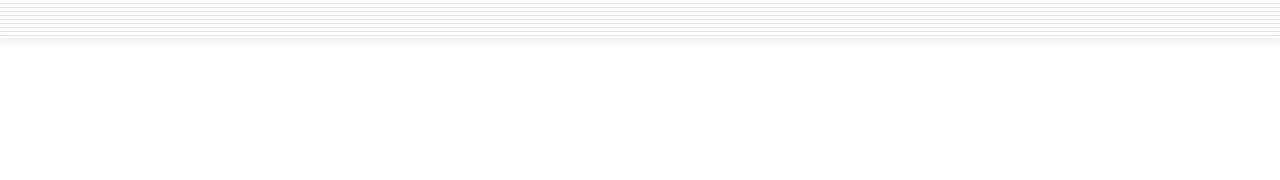
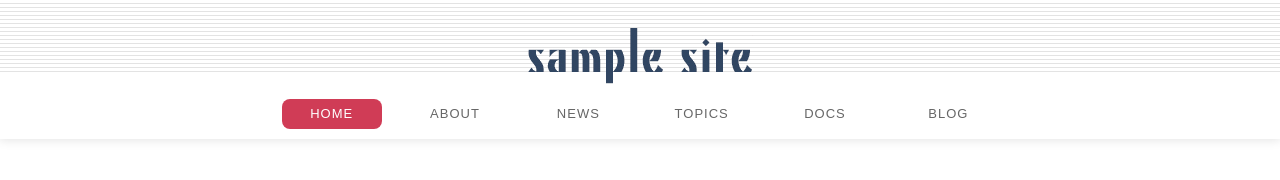
Before and after one commit to hagiyaboy/Sample01_standardLayout, a plain HTML site: page index02.html in a window 1280 px wide. Drawn offline with Linux system fonts and the light colour scheme.

Commit message:
[EDIT]20220322

```diff
--- a/css/style02.css
+++ b/css/style02.css
@@ -54,3 +54,44 @@ a:link, a:visited, a:hover, a:active {
     height: 500px;
 } */
 /* 【終了】clearfix確認用CSS */
+
+.logo {
+    width: 225px;
+    height: 56px;
+    margin: 0 auto;
+    background: url("../images/logo.png") no-repeat;
+    overflow: hidden;
+    text-indent: 100%;
+    white-space: nowrap;
+}
+.logo a {
+    display: block;
+    width: 100%;
+    height: 100%;
+}
+.global-nav {
+    margin-top: 15px;
+    text-align: center;
+}
+.global-nav .nav-item {
+    display: inline-block;
+    margin: 0 10px;
+
+}
+.global-nav .nav-item a {
+    display: inline-block;
+    width: 100px;
+    height: 30px;
+    line-height: 30px;
+    text-align: center;
+    border-radius: 8px;
+    color: #666;
+    font-size: 1.3rem;
+    letter-spacing: 1px;
+    transition: 0.15s;
+}
+.global-nav .nav-item.active a,
+.global-nav .nav-item a:hover {
+    background-color: #d03c56;
+    color: #fff;
+}
--- a/index02.html
+++ b/index02.html
@@ -8,7 +8,19 @@
     </head>
     <body>
         <header class="header">
-
+            <h1 class="logo">
+                <a href="/">SAMPLE SITE</a>
+            </h1>
+            <nav class="global-nav">
+                <ul>
+                    <li class="nav-item active"><a href="#">HOME</a></li>
+                    <li class="nav-item"><a href="#">ABOUT</a></li>
+                    <li class="nav-item"><a href="#">NEWS</a></li>
+                    <li class="nav-item"><a href="#">TOPICS</a></li>
+                    <li class="nav-item"><a href="#">DOCS</a></li>
+                    <li class="nav-item"><a href="#">BLOG</a></li>
+                </ul>
+            </nav>
         </header>
         <div class="wrapper clearfix">
             <main class="main">
```
